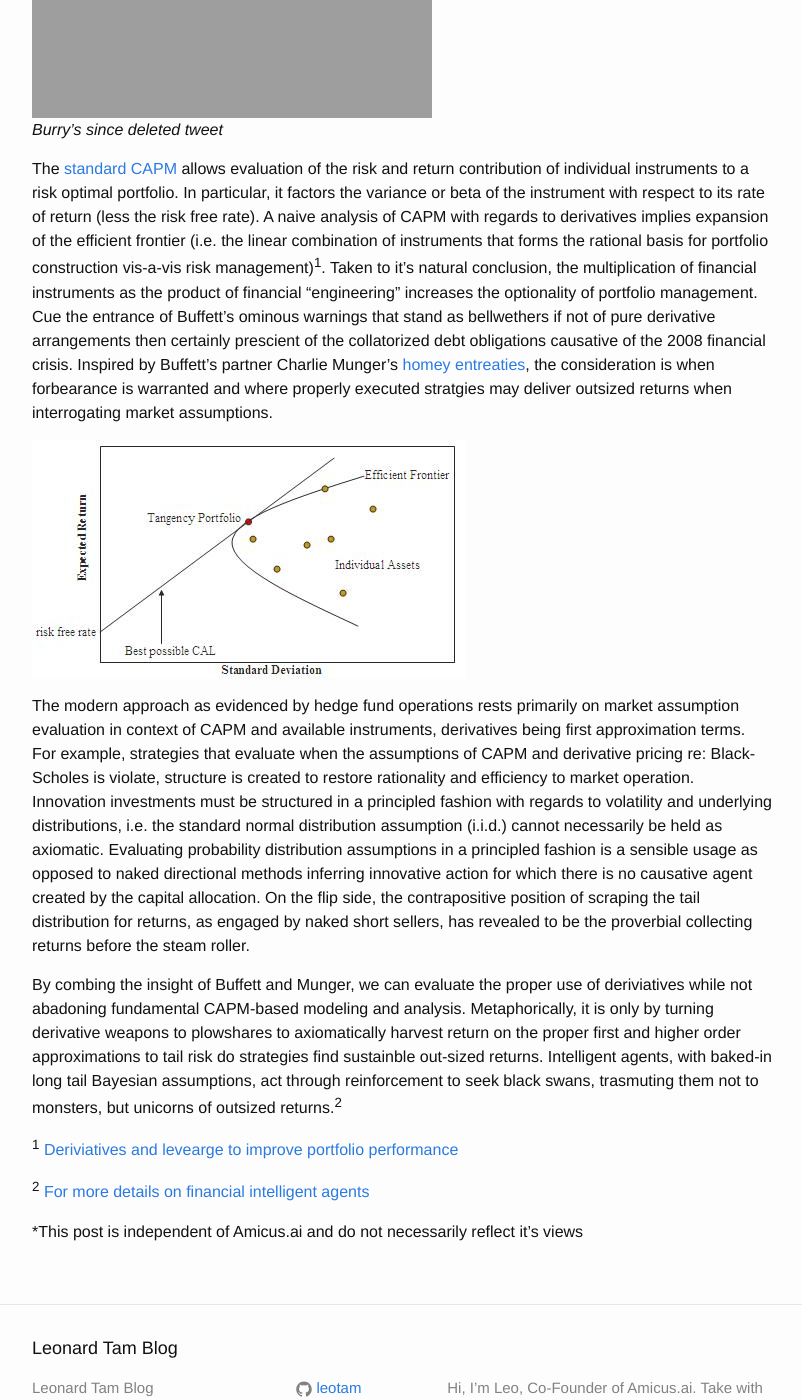
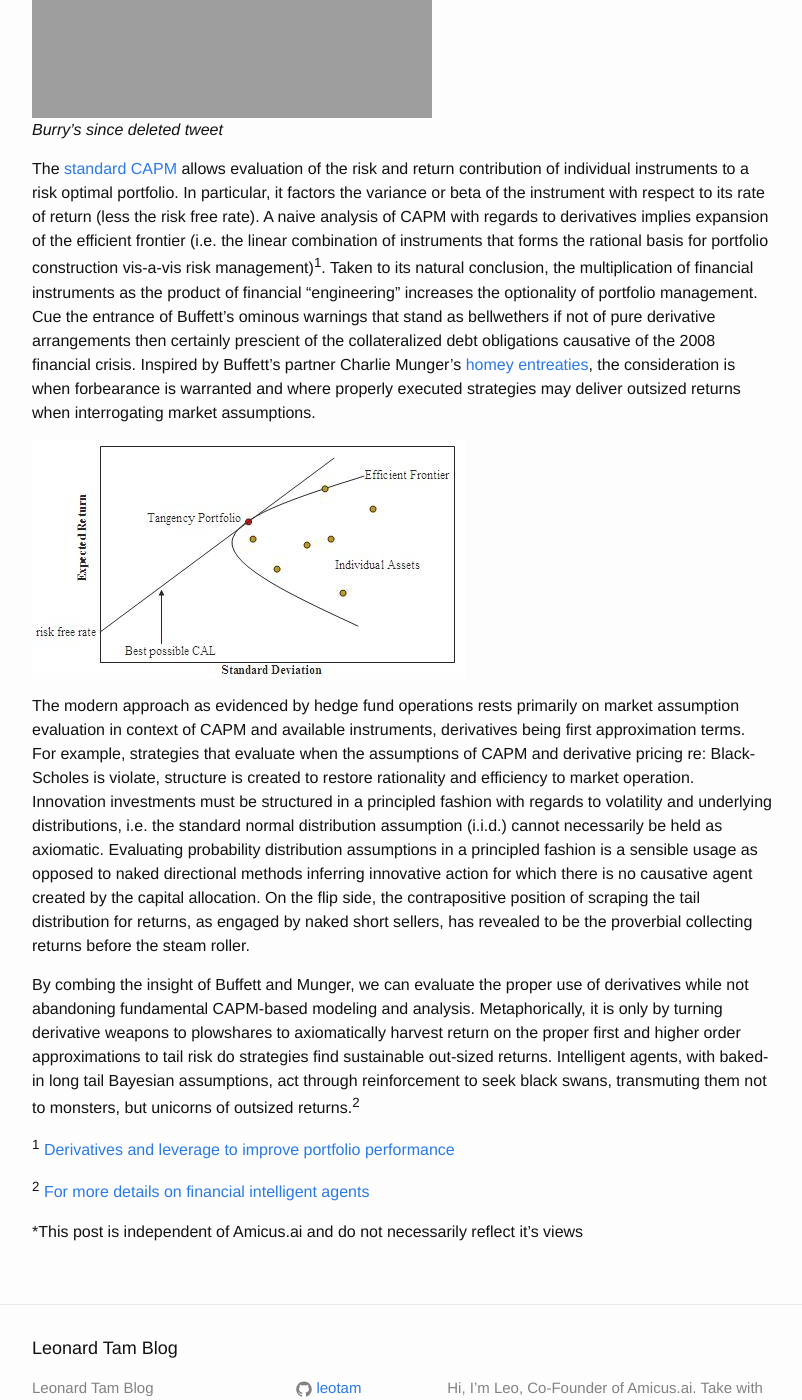
Before and after one commit to leotam/leotam.github.io, a Jekyll site: the page built from _posts/2021-02-07-derivs.markdown, in a window 1280 px wide and 1400 px high, scrolled down 802 px. Shown: the whole window, without its empty margins (238-1040 px from the left). Built offline with Jekyll 4.4.1, drawn with Linux system fonts in a browser that asks for light colours; some of the changed text lies outside the part shown.

Commit message:
Spelling

```diff
--- a/_posts/2021-02-07-derivs.markdown
+++ b/_posts/2021-02-07-derivs.markdown
@@ -9,22 +9,22 @@
 
 >    -- Warren Buffett, Berkshire Hathaway 2002 annual report
 
-The recent GameStop surge cast harsh light on a new paradigm for retail investors.  As you may know, derivatives are freely available in a retail setting, primarily due to the efforts of upstart brokers. While much has been written on the [Robinhood business model](https://www.wsj.com/articles/why-free-trading-on-robinhood-isnt-really-free-1541772001?st=6q91hyt16vclr7d&reflink=desktopwebshare_permalink), can we tease apart the outsized returns reported in [mainstream media](https://www.wsj.com/articles/everyones-a-day-trader-now-11595649609?st=bmrp0jzihzq19n9&reflink=desktopwebshare_permalink) to better understand the nature of these financial WMDs?  Of course, any discussion of derivative returns in a principled fashion must be understood via the Black-Scholes equation, which like Newtonian mechanics, is incorrect, but inherently useful. Further, derivatives can be registered in the canonical Capital Asset Pricing Model (CAPM) to determine it's place in the efficient frontier<sup>1</sup>. The argument is descriptive statistics (Sharpe ratio) apply to retail, technology, or innovation targeted portfolios, and derivatives add to the long tail from which black swan events lurk.  Even in the general dominance of algorithimic fast algorithms, the classic long-short risk book has now a proven weakness towards intelligent agents.
+The recent GameStop surge cast harsh light on a new paradigm for retail investors.  As you may know, derivatives are freely available in a retail setting, primarily due to the efforts of upstart brokers. While much has been written on the [Robinhood business model](https://www.wsj.com/articles/why-free-trading-on-robinhood-isnt-really-free-1541772001?st=6q91hyt16vclr7d&reflink=desktopwebshare_permalink), can we tease apart the outsized returns reported in [mainstream media](https://www.wsj.com/articles/everyones-a-day-trader-now-11595649609?st=bmrp0jzihzq19n9&reflink=desktopwebshare_permalink) to better understand the nature of these financial WMDs?  Of course, any discussion of derivative returns in a principled fashion must be understood via the Black-Scholes equation, which like Newtonian mechanics, is incorrect, but inherently useful. Further, derivatives can be registered in the canonical Capital Asset Pricing Model (CAPM) to determine it's place in the efficient frontier<sup>1</sup>. The argument is that descriptive statistics (Sharpe ratio) apply to retail, technology, or innovation targeted portfolios, and derivatives add to the long tail from which black swan events lurk.  Even in the general dominance of algorithmic fast trading, the classic long-short risk book has now a proven weakness towards intelligent agents.
 
 ![burry]({{ site.url }}/assets/burry.png)
 *Legendary Silicon Valley investor Michael Burry's since deleted tweet*
 
 The [standard CAPM](https://oyc.yale.edu/sites/default/files/Lect04DiversifyS.pdf
-) allows evaluation of the risk and return contribution of individual instruments to a risk optimal portfolio.  In particular, it factors the variance or beta of the instrument with respect to its rate of return (less the risk free rate). A naive analysis of CAPM with regards to derivatives implies expansion of the efficient frontier (i.e. the linear combination of instruments that forms the rational basis for portfolio construction vis-a-vis risk management)<sup>1</sup>. Taken to it's natural conclusion, the multiplication of financial instruments as the product of financial "engineering" increases the optionality of portfolio management. Cue the entrance of Buffett's ominous warnings that stand as bellwethers if not of pure derivative arrangements then certainly prescient of the collatorized debt obligations causative of the 2008 financial crisis. Inspired by Buffett's partner Charlie Munger's [homey entreaties](https://quotefancy.com/quote/1561903/Charlie-Munger-The-world-of-derivatives-is-full-of-holes-that-very-few-people-are-really
-), the consideration is when forbearance is warranted and where properly executed stratgies may deliver outsized returns when interrogating market assumptions.
+) allows evaluation of the risk and return contribution of individual instruments to a risk optimal portfolio.  In particular, it factors the variance or beta of the instrument with respect to its rate of return (less the risk free rate). A naive analysis of CAPM with regards to derivatives implies expansion of the efficient frontier (i.e. the linear combination of instruments that forms the rational basis for portfolio construction vis-a-vis risk management)<sup>1</sup>. Taken to its natural conclusion, the multiplication of financial instruments as the product of financial "engineering" increases the optionality of portfolio management. Cue the entrance of Buffett's ominous warnings that stand as bellwethers if not of pure derivative arrangements then certainly prescient of the collateralized debt obligations causative of the 2008 financial crisis. Inspired by Buffett's partner Charlie Munger's [homey entreaties](https://quotefancy.com/quote/1561903/Charlie-Munger-The-world-of-derivatives-is-full-of-holes-that-very-few-people-are-really
+), the consideration is when forbearance is warranted and where properly executed strategies may deliver outsized returns when interrogating market assumptions.
 
 ![capm]({{ site.url }}/assets/Markowitz_frontier.jpg)
 
 The modern approach as evidenced by hedge fund operations rests primarily on market assumption evaluation in context of CAPM and available instruments, derivatives being first approximation terms.  For example, strategies that evaluate when the assumptions of CAPM and derivative pricing re: Black-Scholes is violate, structure is created to restore rationality and efficiency to market operation. Innovation investments must be structured in a principled fashion with regards to volatility and underlying distributions, i.e. the standard normal distribution assumption (i.i.d.) cannot necessarily be held as axiomatic. Evaluating probability distribution assumptions in a principled fashion is a sensible usage as opposed to naked directional methods inferring innovative action for which there is no causative agent created by the capital allocation.  On the flip side, the contrapositive position of scraping the tail distribution for returns, as engaged by naked short sellers, has revealed to be the proverbial collecting returns before the steam roller.
 
-By combing the insight of Buffett and Munger, we can evaluate the proper use of deriviatives while not abadoning fundamental CAPM-based modeling and analysis. Metaphorically, it is only by turning derivative weapons to plowshares to axiomatically harvest return on the proper first and higher order approximations to tail risk do strategies find sustainble out-sized returns.  Intelligent agents, with baked-in long tail Bayesian assumptions, act through reinforcement to seek black swans, trasmuting them not to monsters, but unicorns of outsized returns.<sup>2</sup>
+By combing the insight of Buffett and Munger, we can evaluate the proper use of derivatives while not abandoning fundamental CAPM-based modeling and analysis. Metaphorically, it is only by turning derivative weapons to plowshares to axiomatically harvest return on the proper first and higher order approximations to tail risk do strategies find sustainable out-sized returns.  Intelligent agents, with baked-in long tail Bayesian assumptions, act through reinforcement to seek black swans, transmuting them not to monsters, but unicorns of outsized returns.<sup>2</sup>
 
-<sup>1</sup> [Deriviatives and levearge to improve portfolio performance](https://www.institutionalinvestor.com/article/b150qd3fhy4cwb/using-derivatives-and-leverage-to-improve-portfolio-performance)
+<sup>1</sup> [Derivatives and leverage to improve portfolio performance](https://www.institutionalinvestor.com/article/b150qd3fhy4cwb/using-derivatives-and-leverage-to-improve-portfolio-performance)
 
 <sup>2</sup> [For more details on financial intelligent agents](https://www.nvidia.com/en-us/gtc/topics/)
 
```
